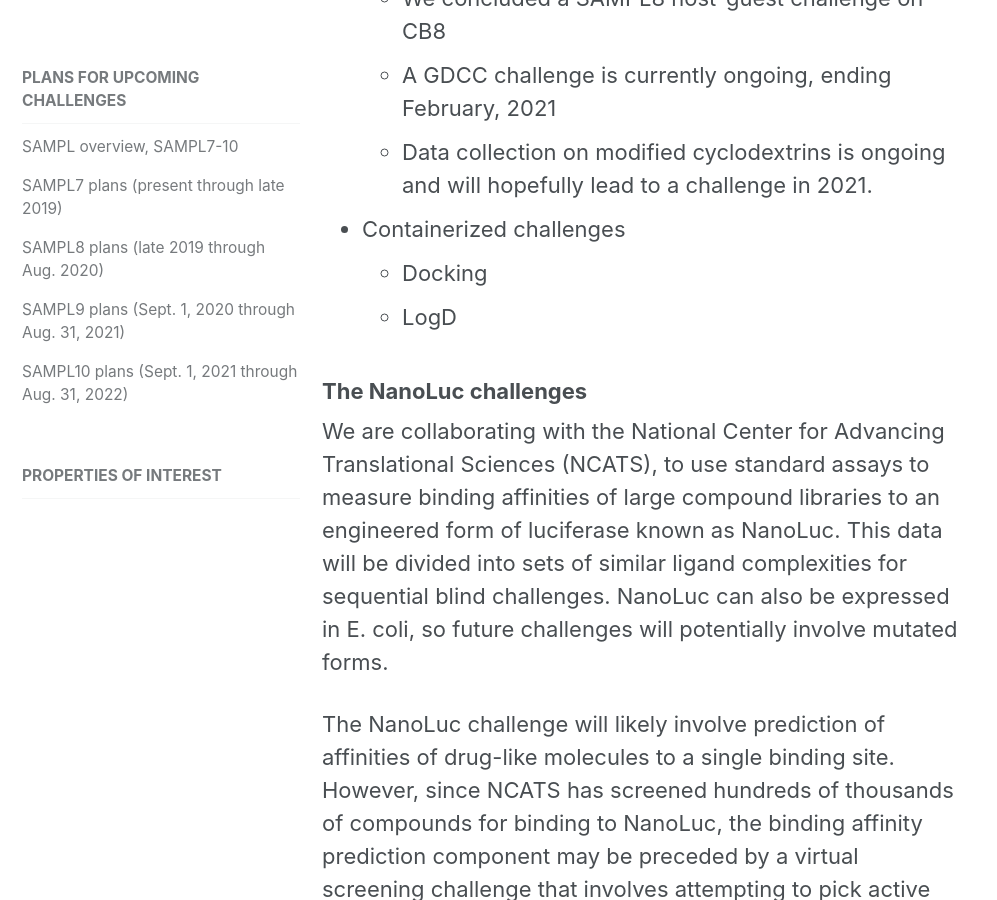
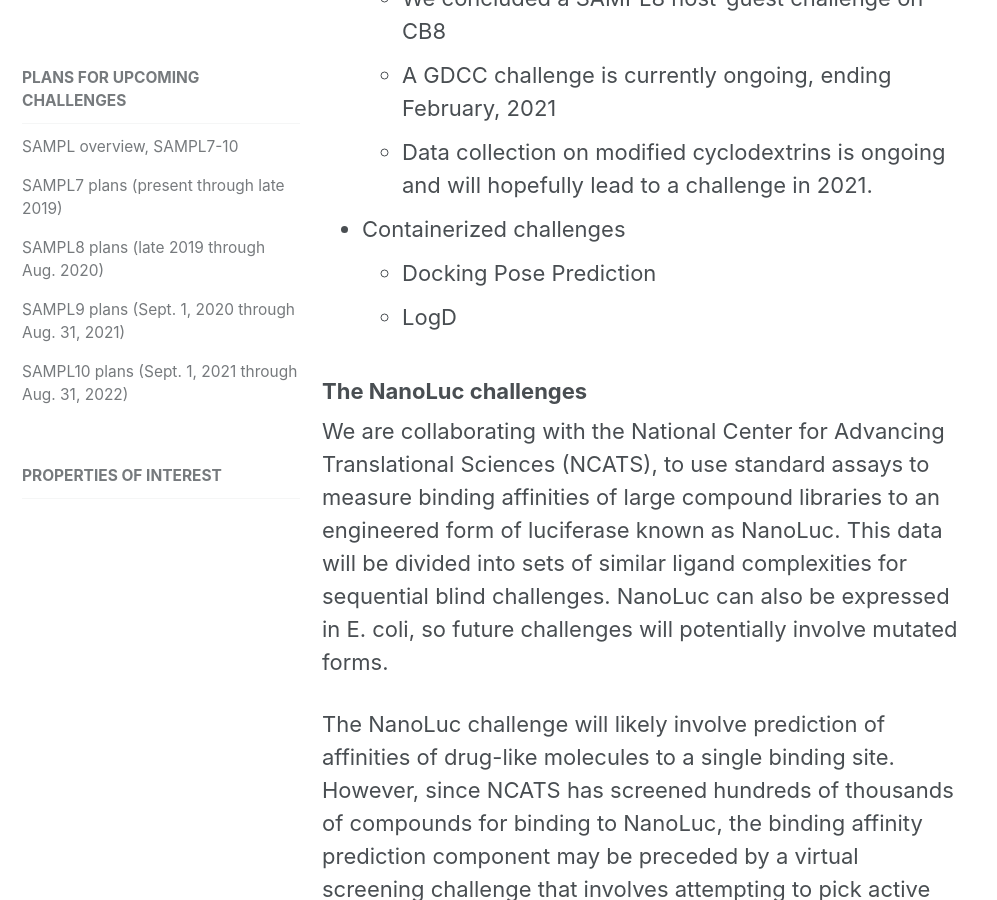
Before and after one commit to samplchallenges/samplchallenges.github.io, a Jekyll site: the page built from _roadmap/01_plans.md, in a window 1280 px wide and 900 px high, scrolled down 2745 px. Shown: the whole window, without its empty margins (0-997 px from the left). Built offline with Jekyll 4.4.1, drawn with Linux system fonts in a browser that asks for light colours.

Commit message:
Update 01_plans.md

```diff
--- a/_roadmap/01_plans.md
+++ b/_roadmap/01_plans.md
@@ -46,7 +46,7 @@
     - A GDCC challenge is currently ongoing, ending February, 2021
     - Data collection on modified cyclodextrins is ongoing and will hopefully lead to a challenge in 2021.
 - Containerized challenges
-    - Docking
+    - Docking Pose Prediction
     - LogD
 
 ### The NanoLuc challenges
```
